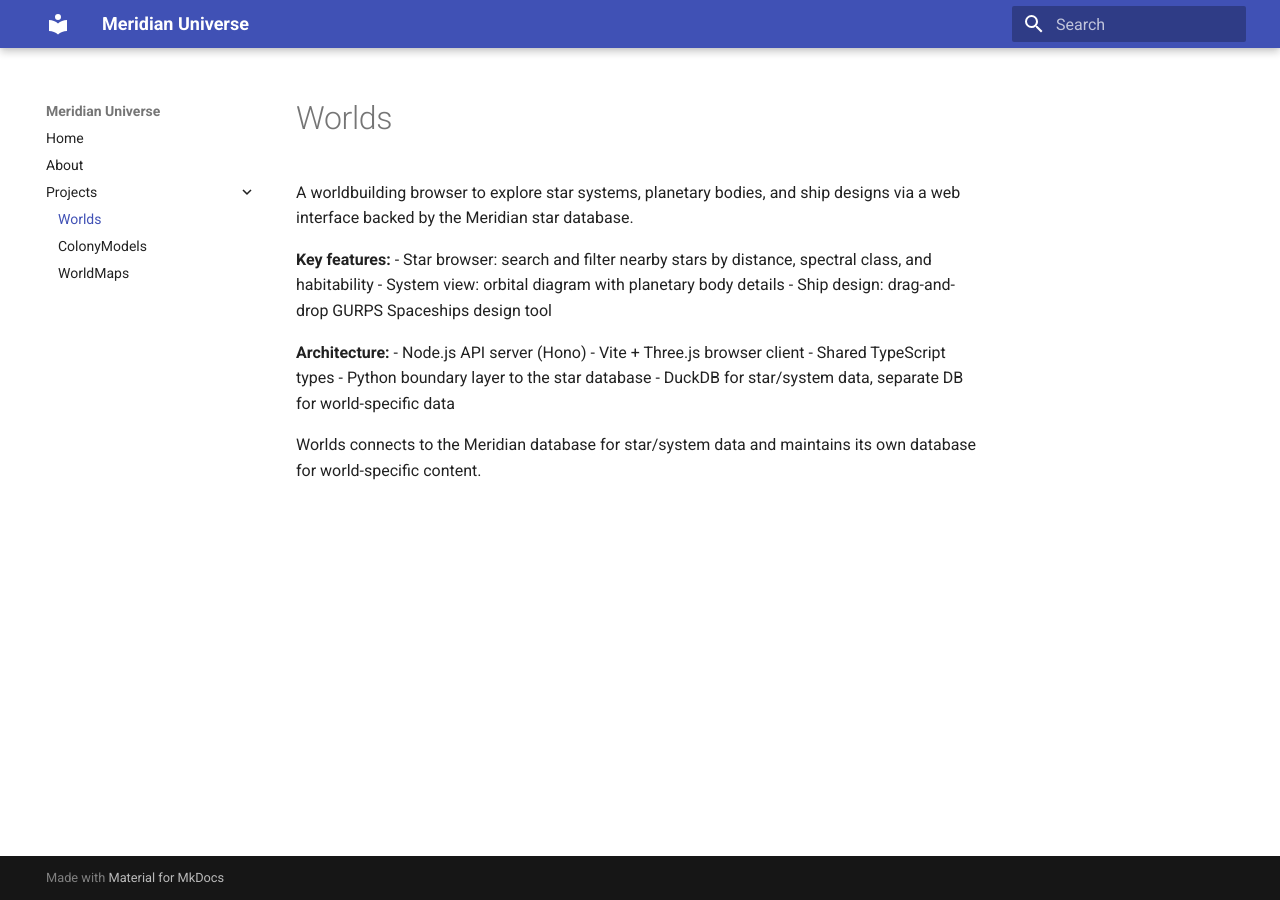
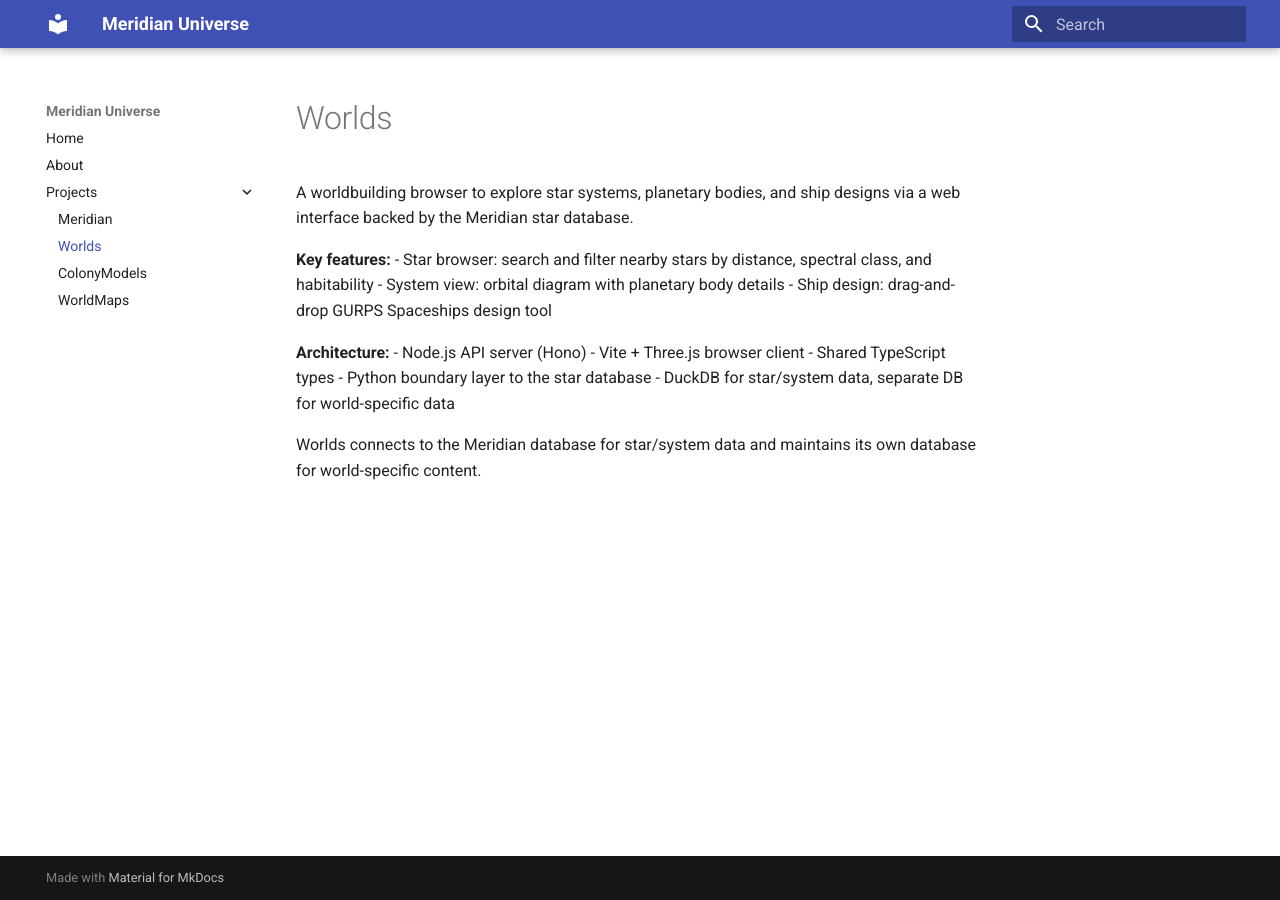
Before and after one commit to lentulus/MeridianUniverse, an MkDocs documentation site: the page built from UniverseNotes/Projects/worlds.md, in a window 1280 px wide. Built offline with MkDocs 1.6.1 and Material for MkDocs 9.7.7, drawn with Linux system fonts in a browser that asks for light colours.

Commit message:
Claude missed one

```diff
--- a/mkdocs.yml
+++ b/mkdocs.yml
@@ -4,6 +4,7 @@ nav:
   - Home: index.md
   - About: about.md
   - Projects:
+    - Meridian: Projects/meridian.md
     - Worlds: Projects/worlds.md
     - ColonyModels: Projects/colonymodels.md
     - WorldMaps: Projects/worldmaps.md
```
